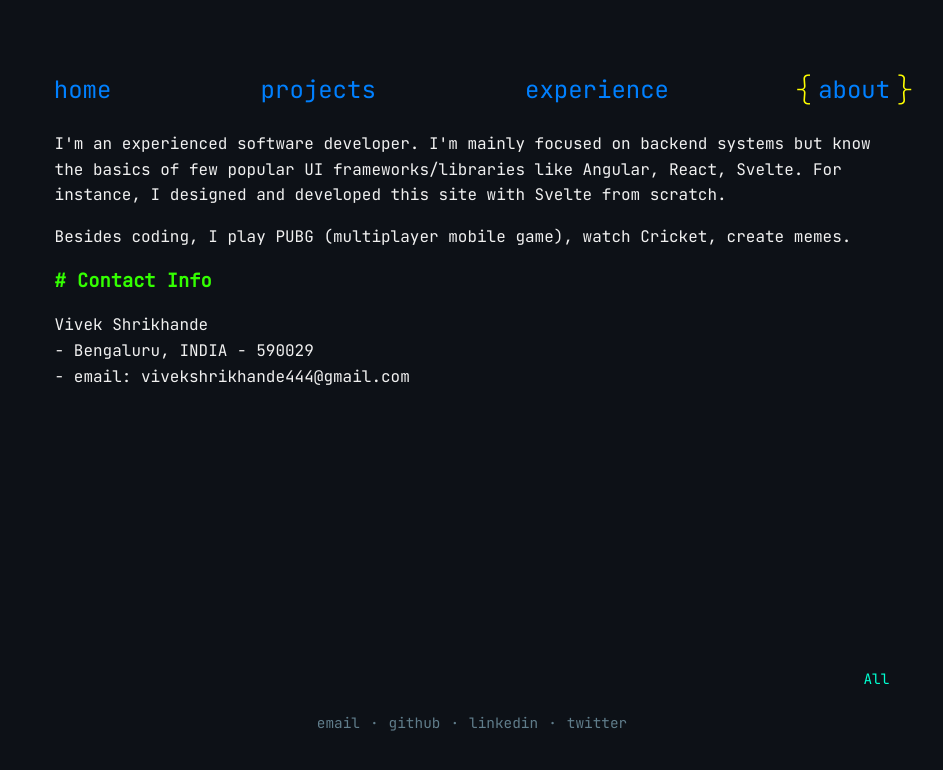
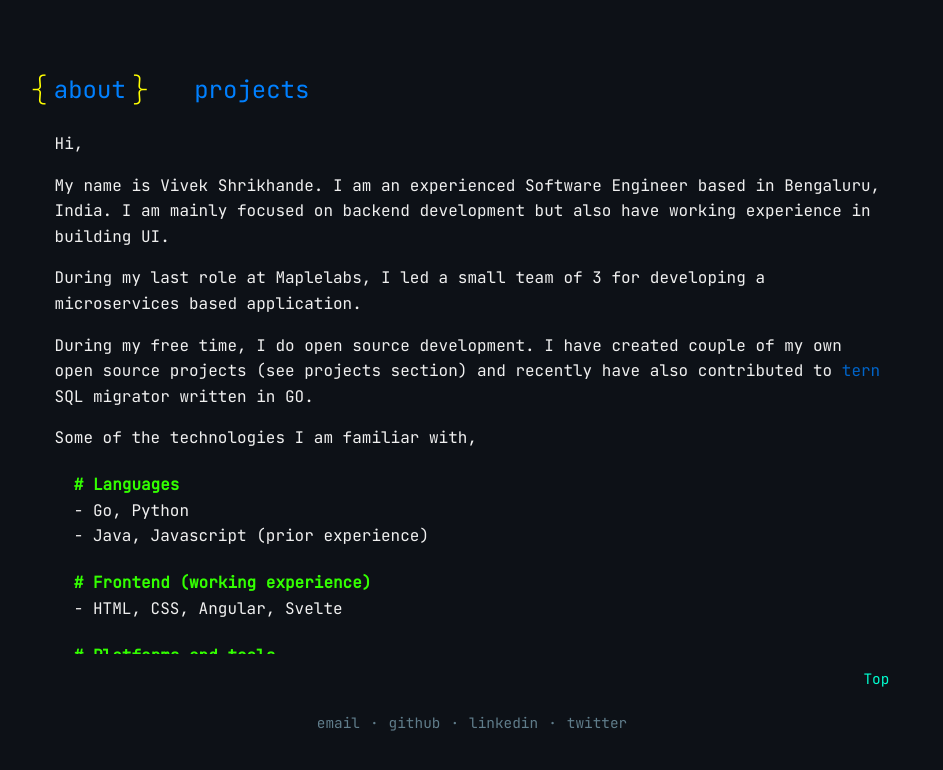
Before and after one commit to vivek-shrikhande/vivek-shrikhande.github.io, a Svelte app: page / in a window 1280 px wide. Shown: the top 770 px of the page, without its empty margins (168-1111 px from the left). Built offline with nearby package versions, Linux system fonts and the light colour scheme.

Commit message:
feat: Add contents for "about" and "projects" sections

```diff
--- a/src/TabHeader.svelte
+++ b/src/TabHeader.svelte
@@ -8,7 +8,7 @@
 
 	export let names = ["tab_name"];
 
-	let selectedIndex = 3;
+	let selectedIndex = 0;
 
 	function handleClick(i) {
 		selectedIndex = i;
@@ -42,14 +42,11 @@
 
 <style>
 	.header-small-screen {
-		display: flex;
-		flex-direction: column;
 		flex: 0 0 auto;
 	}
 
 	.header-large-screen {
 		display: flex;
-		flex: 0 0 auto;
-		justify-content: space-between;
+		gap: 20px;
 	}
 </style>
--- a/src/TabLayout.svelte
+++ b/src/TabLayout.svelte
@@ -7,7 +7,7 @@
 	export let tabs = [
 		{name: "tab_name", content: "tab_content"},
 	]
-	let selectedIndex = 3;
+	let selectedIndex = 0;
 
 	function handleSelect(event) {
 		selectedIndex = event.detail.selectedIndex
@@ -53,8 +53,12 @@
 
 
 <style>
-	:global(h3) {
+	:global(h3), :global(h4) {
 		color: #33ff00;
+	}
+
+	:global(h4) {
+		margin-bottom: 0;
 	}
 
 	:global(dd) {
--- a/src/content.js
+++ b/src/content.js
@@ -1,9 +1,60 @@
 let tabContent = [
     {
-        name: "home",
-        content: `Hi, I'm Vivek Shrikhande
-        <br/><span style='color: #238636;'># Skills</span>
-        <br/><span style='color: #238636;'>// Skills</span>`},
+        name: "about",
+        content: `
+        <p>
+        Hi,
+        </p>
+
+        <p>
+        My name is Vivek Shrikhande. I am an experienced Software Engineer based
+        in Bengaluru, India. I am mainly focused on backend development but also
+        have working experience in building UI.
+        </p>
+
+        <p>
+        During my last role at Maplelabs, I led a small team of 3 for developing
+        a microservices based application.
+        </p>
+
+        <p>
+        During my free time, I do open source development. I have created couple
+        of my own open source projects (see projects section) and recently have
+        also contributed to
+        <a href="https://github.com/vivek-shrikhande/tern/commit/95ae93cdc9416fed15ca0b102df3709f99041383">
+        tern</a>
+        SQL migrator written in GO.
+        </p>
+
+        Some of the technologies I am familiar with,</br>
+        <h4>&nbsp; # Languages</h4>
+        &nbsp; - Go, Python</br>
+        &nbsp; - Java, Javascript (prior experience)
+
+        <h4>&nbsp; # Frontend (working experience)</h4>
+        &nbsp; - HTML, CSS, Angular, Svelte
+
+        <h4>&nbsp; # Platforms and tools</h4>
+        &nbsp; - Linux, Docker, Kubernetes</br>
+        &nbsp; - Git, Makefile</br>
+
+        <h4>&nbsp; # Databases, Messages queue and others</h4>
+        &nbsp; - ELK Stack, Kafka, Redis, MongoDB, PostgreSQL, BigQuery, Snowflake</br>
+        </br>
+
+        <p>
+        Besides programming, I play PUBG (online multiplayer game), watch Cricket and few other sports.
+        </p>
+
+        <p>
+        Currently I am on vacation and open to opportunities.
+        </p>
+
+        <p>
+        If you are interested in having me in your project, please contact me by email.
+        </p>
+        `
+    },
     {
         name: "projects",
         content: `
@@ -13,6 +64,7 @@ let tabContent = [
         </p>
 
         <dl class="last-elem">
+
             <dt><a href="https://github.com/vivek-shrikhande/json-flat"><h3>- json-flat</h3></a></dt>
             <dd>A Python library to flatten a nested json. Nested json is common in documents stores like
             MongoDB, elasticsearch etc. Since, it's nested , it can't be directly shown in a tabular format
@@ -32,32 +84,6 @@ let tabContent = [
         </dl>
         `
     },
-    {
-        name: "experience",
-        content: "some experience content"
-    },
-    {
-        name: "about",
-        content: `
-        <p>
-            I'm an experienced software developer. I'm mainly focused on backend systems
-            but know the basics of few popular UI frameworks/libraries like Angular, React, Svelte.
-            For instance, I designed and developed this site with Svelte from scratch.
-        </p>
-
-        <p>
-            Besides coding, I play PUBG (multiplayer mobile game), watch Cricket, create memes.
-        </p>
-
-
-        <h3># Contact Info</h3>
-        <p class="last-elem">
-            Vivek Shrikhande<br/>
-            - Bengaluru, INDIA - 590029<br/>
-            - email: <span class="wrapword">vivekshrikhande444@gmail.com</span>
-        </p>
-        `
-    },
 ];
 
 export default tabContent;
```
Also changed, not shown: 1 other file (tests, documents, lock files or other folders).
